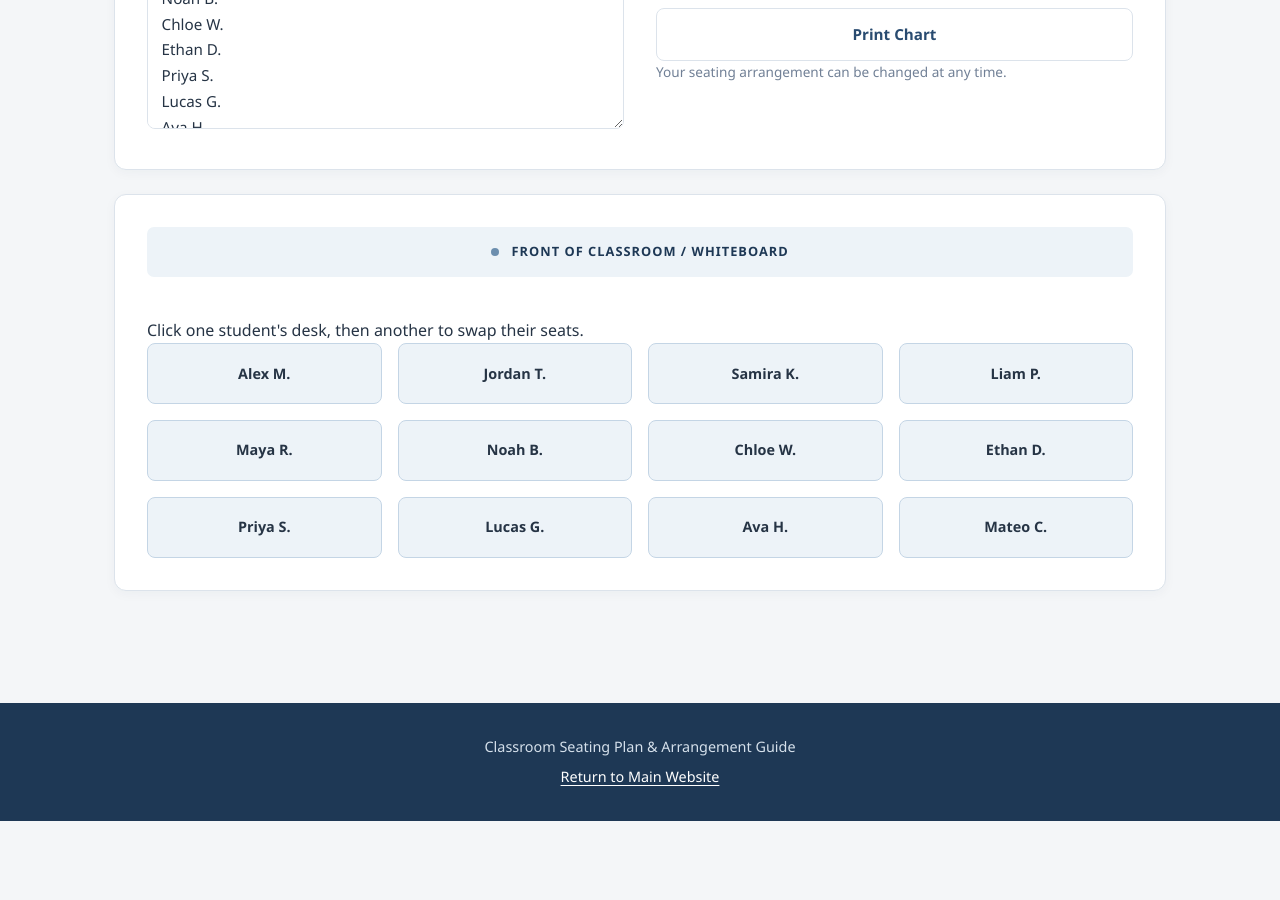
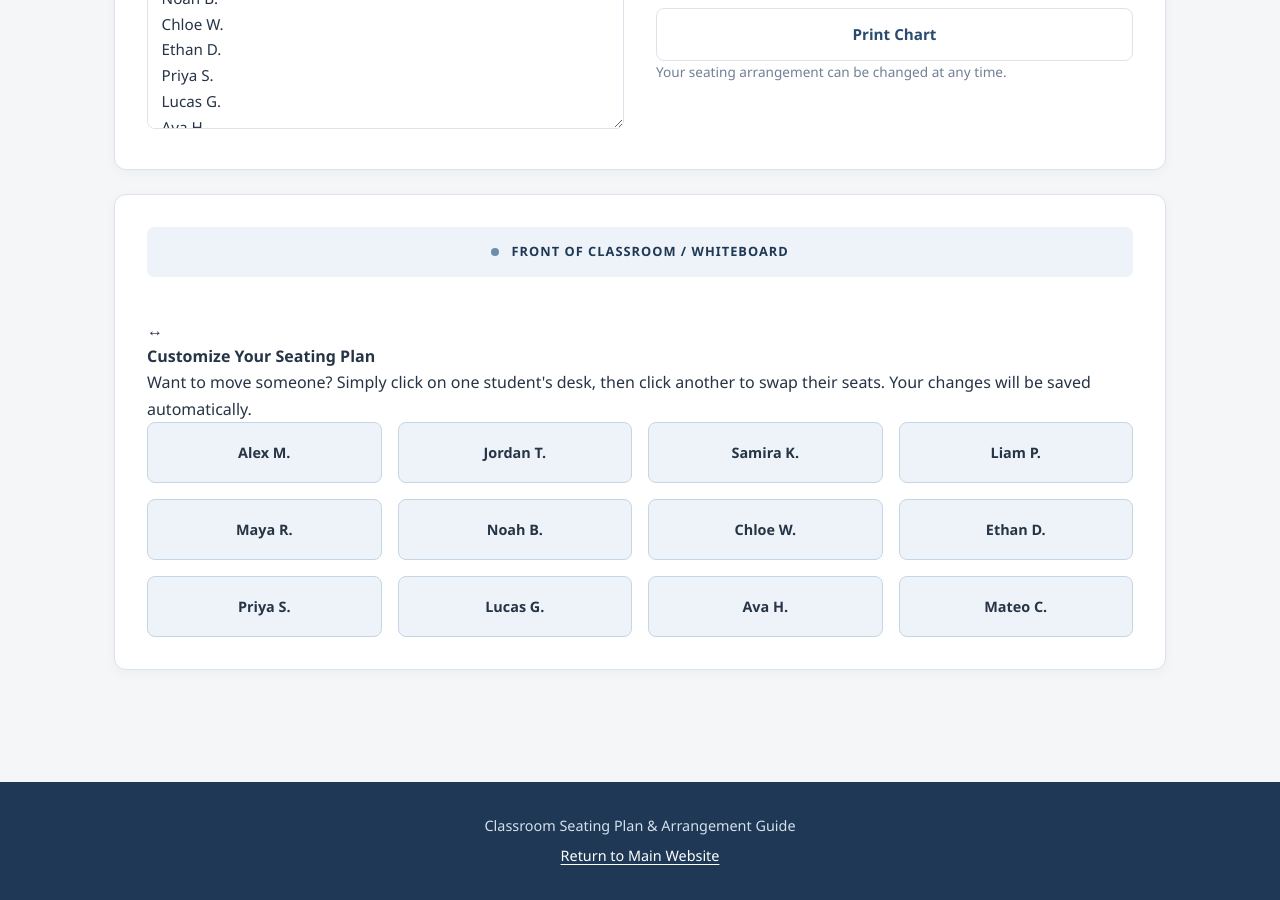
Before and after one commit to chrisbham/chrisbham.github.io, a Jekyll site: the page site-two/index.html, which Jekyll copies as it is, in a window 1280 px wide and 900 px high, scrolled down 1590 px. Built offline with Jekyll 4.4.1, drawn with Linux system fonts in a browser that asks for light colours; before the commit the page ends 2411 px from its top, so only the background shows below that.

Commit message:
Revise index.html for seating chart features
Updated classroom seating plan HTML structure and added instructions for customizing seating arrangements.

```diff
--- a/site-two/index.html
+++ b/site-two/index.html
@@ -184,9 +184,17 @@ Mateo C.</textarea>
           FRONT OF CLASSROOM / WHITEBOARD
         </div>
 
-        <p class="swap-instruction">
-          Click one student's desk, then another to swap their seats.
-        </p>
+      <div class="swap-instruction">
+        <span class="swap-icon">↔</span>
+        <div>
+          <strong>Customize Your Seating Plan</strong>
+          <p>
+            Want to move someone? Simply click on one student's desk,
+            then click another to swap their seats. Your changes
+            will be saved automatically.
+          </p>
+        </div>
+      </div>
 
         <div id="seating-grid" class="seating-grid layout-rows"></div>
 
```
